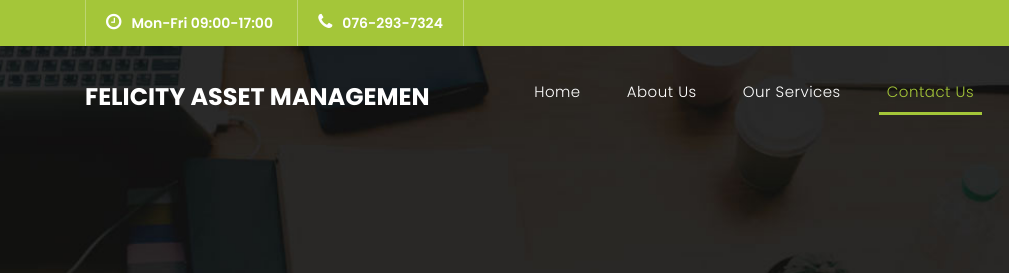
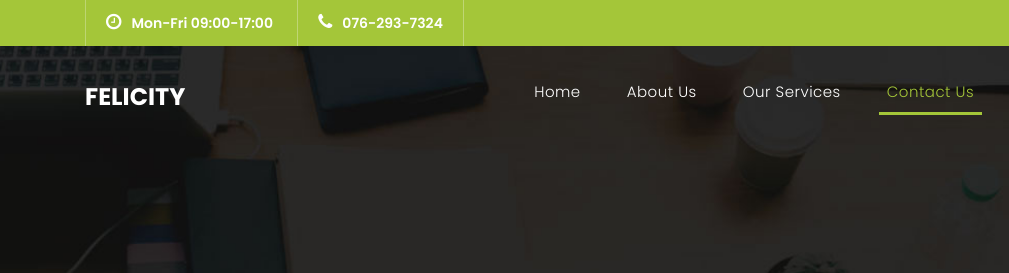
Before and after one commit to rager1904/felicity-asset-management, a plain HTML site: page contact.html in a window 1280 px wide. Shown: the top 273 px of the page, 0-1009 px from the left. Drawn offline with Linux system fonts and the light colour scheme.

Commit message:
Update contact.html

```diff
--- a/contact.html
+++ b/contact.html
@@ -62,7 +62,7 @@
     <header class="">
       <nav class="navbar navbar-expand-lg">
         <div class="container">
-          <a class="navbar-brand" href="index.html"><h2>Felicity Asset Managemen</h2></a>
+          <a class="navbar-brand" href="index.html"><h2>Felicity</h2></a>
           <button class="navbar-toggler" type="button" data-toggle="collapse" data-target="#navbarResponsive" aria-controls="navbarResponsive" aria-expanded="false" aria-label="Toggle navigation">
             <span class="navbar-toggler-icon"></span>
           </button>
```
